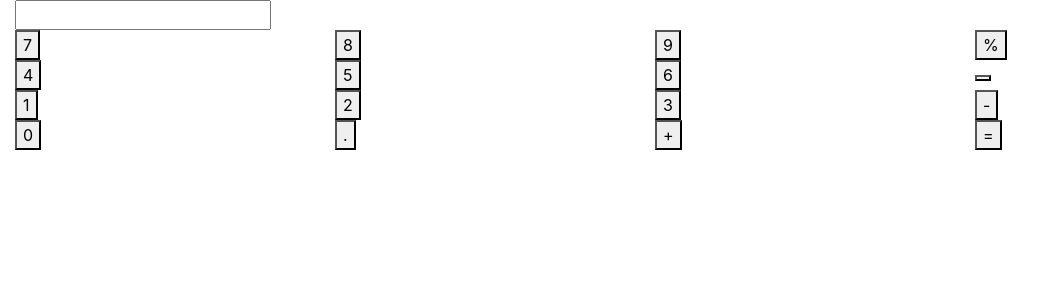
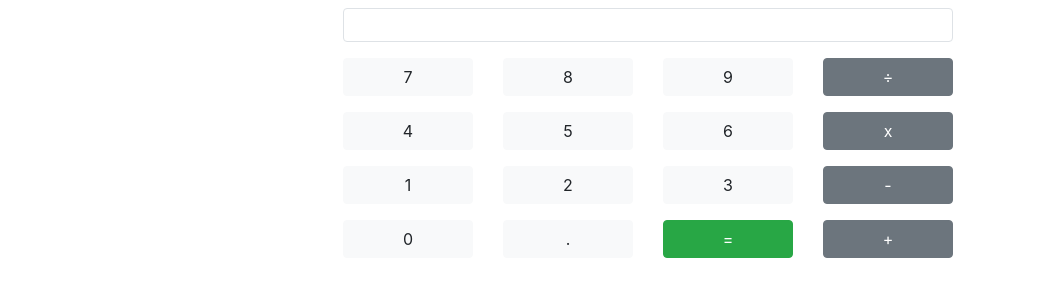
Before and after one commit to alelandi/calculator, a React (Create React App) app: page / in a window 1280 px wide. Shown: the top 300 px of the page, without its empty margins (0-1055 px from the left). Built offline with nearby package versions, Linux system fonts and the light colour scheme.

Commit message:
Created UI components
Created UI components.

```diff
--- a/src/App.js
+++ b/src/App.js
@@ -1,73 +1,50 @@
+import React, { Component } from 'react';
+import Operand from './operand'
+import Number from './number'
 import 'bootstrap/dist/css/bootstrap.css'
 //import logo from './logo.svg';
 
 function App() {
   return (
-    <div className="container-fluid">
+    <div className="container w-50">
         {/* textbox area for the result. */}
         <div className="row">
-          <div class="col-md-12">
-            <input type="text" name="" value="" />
+          <div className="col-md-12">
+            <div className="w-100 border rounded p-3 m-2 text-right">
+
+            </div>
           </div>
         </div>
 
         {/* buttons area. */}
         <div className="row">
           {/* First row. */}
-          <div class="col-md-3">
-            <button name=""> 7 </button>
-          </div>
-          <div class="col-md-3">
-            <button name=""> 8 </button>
-          </div>
-          <div class="col-md-3">
-            <button name=""> 9 </button>
-          </div>
-          <div class="col-md-3">
-            <button name=""> % </button>
-          </div>
+          <Number num="7" />
+          <Number num="8" />
+          <Number num="9" />
+          <Operand operand="÷" />
 
           {/* Second row. */}
-          <div class="col-md-3">
-            <button name=""> 4 </button>
-          </div>
-          <div class="col-md-3">
-            <button name=""> 5 </button>
-          </div>
-          <div class="col-md-3">
-            <button name=""> 6 </button>
-          </div>
-          <div class="col-md-3">
-            <button type="submit" name="" value="X" />
-          </div>
+          <Number num="4" />
+          <Number num="5" />
+          <Number num="6" />
+          <Operand operand="x" />
 
           {/* Third row. */}
-          <div class="col-md-3">
-            <button name=""> 1 </button>
-          </div>
-          <div class="col-md-3">
-            <button name=""> 2 </button>
-          </div>
-          <div class="col-md-3">
-            <button name=""> 3 </button>
-          </div>
-          <div class="col-md-3">
-            <button name=""> - </button>
-          </div>
+          <Number num="1" />
+          <Number num="2" />
+          <Number num="3" />
+          <Operand operand="-" />
 
           {/* Last row. */}
-          <div class="col-md-3">
-            <button name=""> 0 </button>
+          <Number num="0" />
+          <div className="col-md-3">
+            <button name="dot" className="btn btn-light btn-block m-2" role="button" aria-pressed="true"> . </button>
           </div>
-          <div class="col-md-3">
-            <button name=""> . </button>
+          <div className="col-md-3">
+            <button name="sum" className="btn btn-success btn-block m-2" role="button" aria-pressed="true"> = </button>
           </div>
-          <div class="col-md-3">
-            <button name=""> + </button>
-          </div>
-          <div class="col-md-3">
-            <button name=""> = </button>
-          </div>
+          <Operand operand="+" />
         </div>
       </div>
   );
--- /dev/null
+++ b/src/number.js
@@ -0,0 +1,17 @@
+import React, { Component } from 'react';
+
+const bStyle = "btn btn-light btn-block m-2";
+
+export default class Number extends Component {
+    constructor(props) {
+        super(props);
+    }
+
+    render() {
+        return (
+            <div className="col-md-3">
+                <button className={bStyle} role="button" aria-pressed="true">{this.props.num}</button>
+            </div>
+        );
+    }
+}
--- /dev/null
+++ b/src/operand.js
@@ -0,0 +1,17 @@
+import React, { Component } from 'react';
+
+const bStyle = "btn btn-secondary btn-block m-2";
+
+export default class Operand extends Component {
+    constructor(props) {
+        super(props);
+    }
+
+    render() {
+        return (
+            <div className="col-md-3">
+                <button className={bStyle} role="button" aria-pressed="true">{this.props.operand}</button>
+            </div>
+        );
+    }
+}
```
